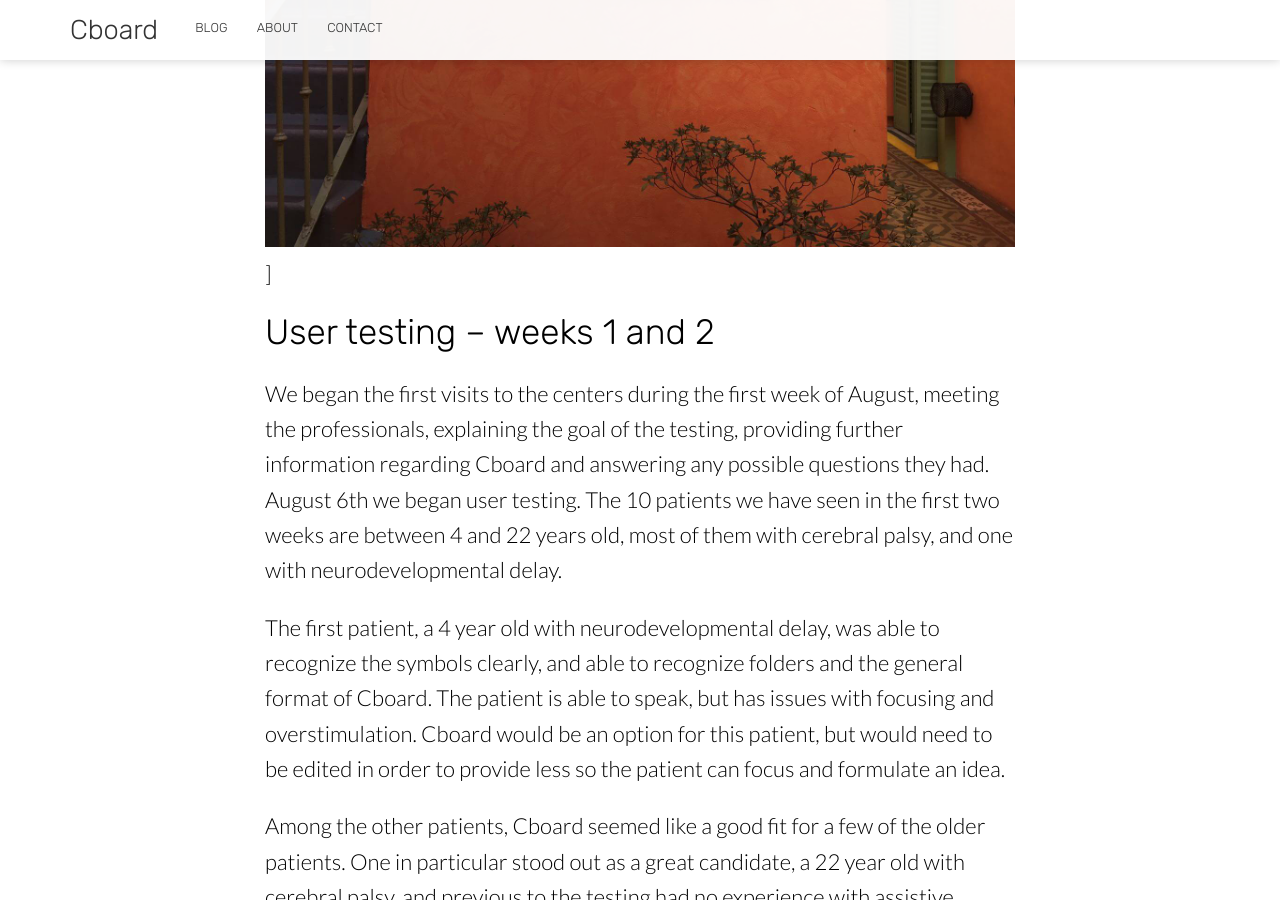
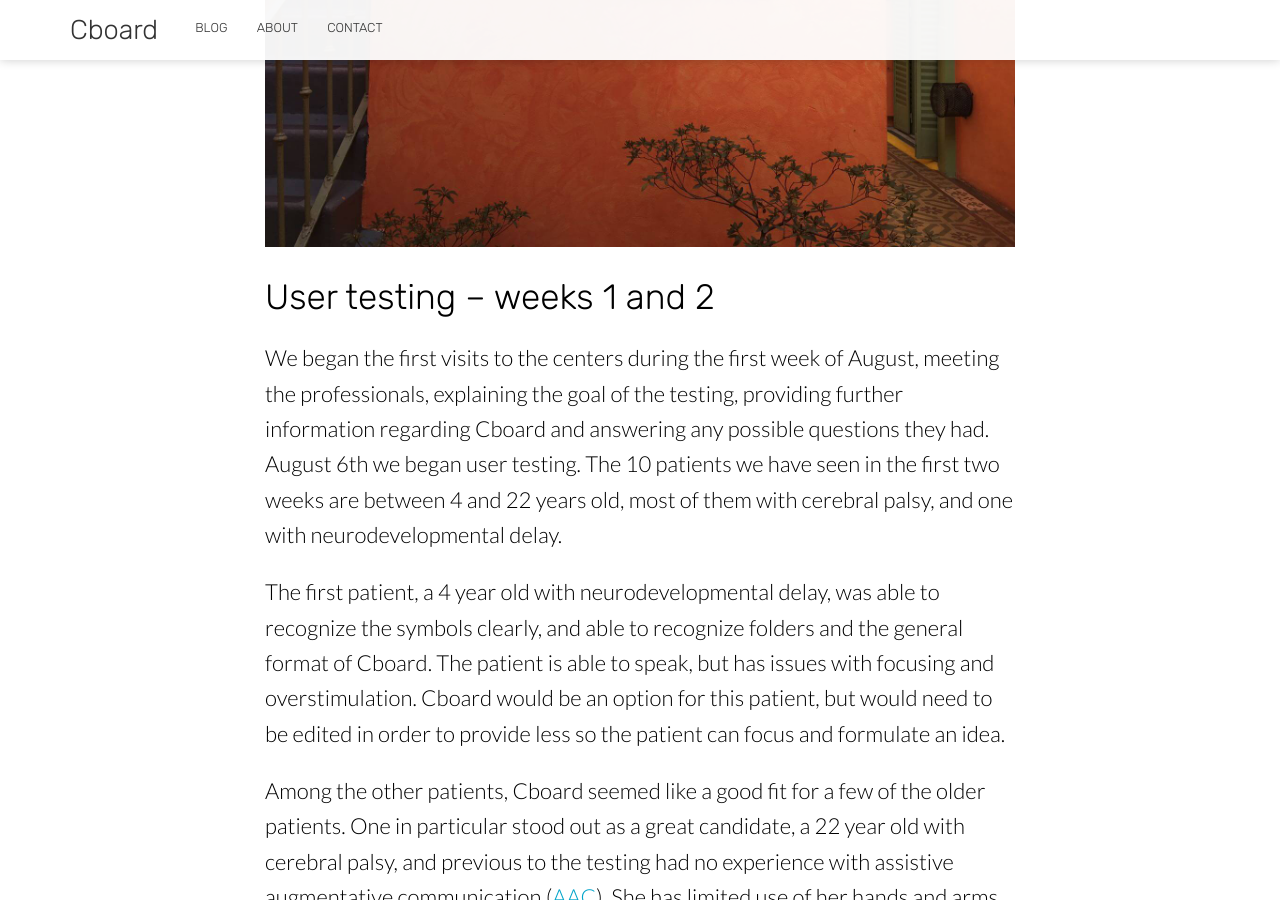
Before and after one commit to cboard-org/cboard-io, a Jekyll site: the page built from _posts/2018-08-20-cboard-usability-testing.md, in a window 1280 px wide and 900 px high, scrolled down 1650 px. Built offline with Jekyll 4.4.1, drawn with Linux system fonts in a browser that asks for light colours; nearby versions of some CDN libraries.

Commit message:
fix redundant `]`

```diff
--- a/_posts/2018-08-20-cboard-usability-testing.md
+++ b/_posts/2018-08-20-cboard-usability-testing.md
@@ -11,7 +11,7 @@ author_staff_member: staff
 ## Preparing for testing
 In the weeks before beginning usability testing, we contacted three speech rehabilitation centers in central Buenos Aires, two of which replied they had eligible candidates and would participate in the testing. The first is Ciren (Centro Integral de Rehabilitación y Educación Neurológica), and the second Eipan (Equipo Interdisciplinario para la Atención del Niño con Alteraciones del Desarrollo). Both centers provide speech therapy, among other services, and work with children with a number of different diagnosis, including a large number with [cerebral palsy](https://en.wikipedia.org/wiki/Cerebral_palsy) and neurodevelopmental delay.
 
-![Eipan](/images/eipan.jpg)]
+![Eipan](/images/eipan.jpg)
 
 ## User testing – weeks 1 and 2
 We began the first visits to the centers during the first week of August, meeting the professionals, explaining the goal of the testing, providing further information regarding Cboard and answering any possible questions they had. August 6th we began user testing. The 10 patients we have seen in the first two weeks are between 4 and 22 years old, most of them with cerebral palsy, and one with neurodevelopmental delay.
```
